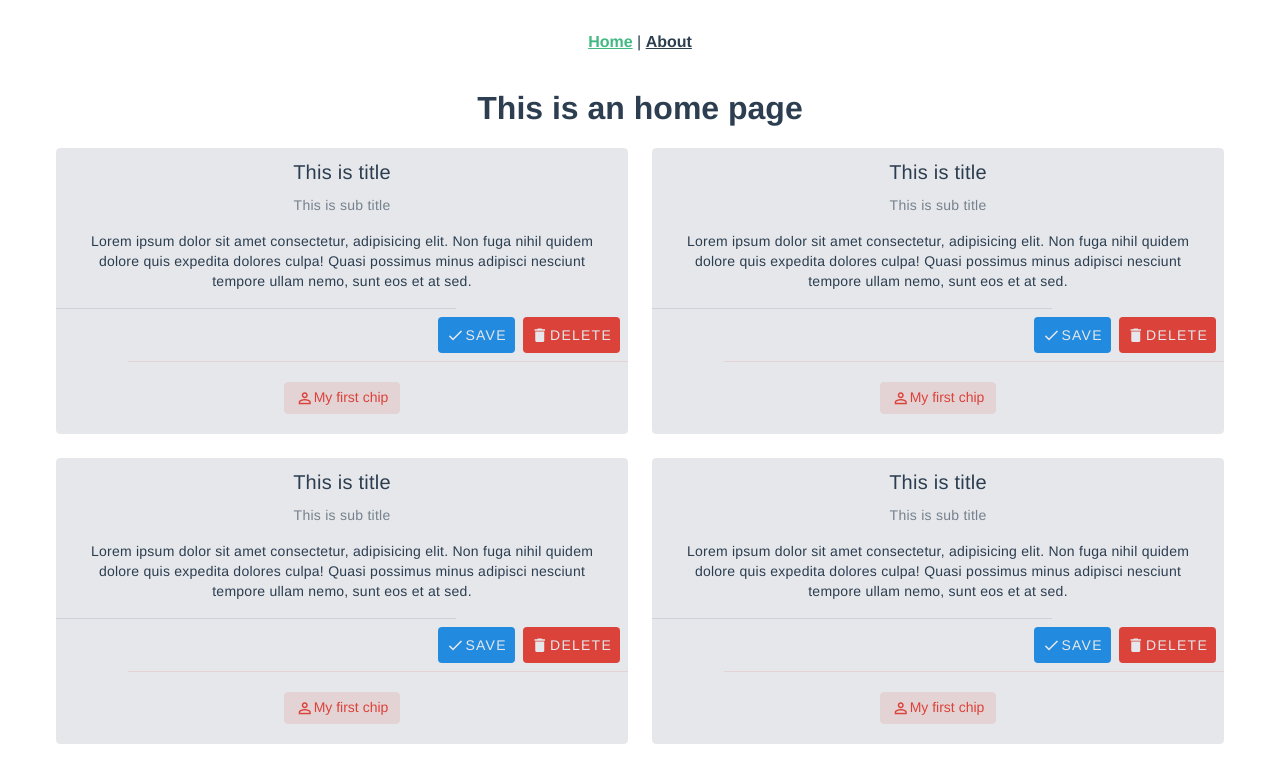
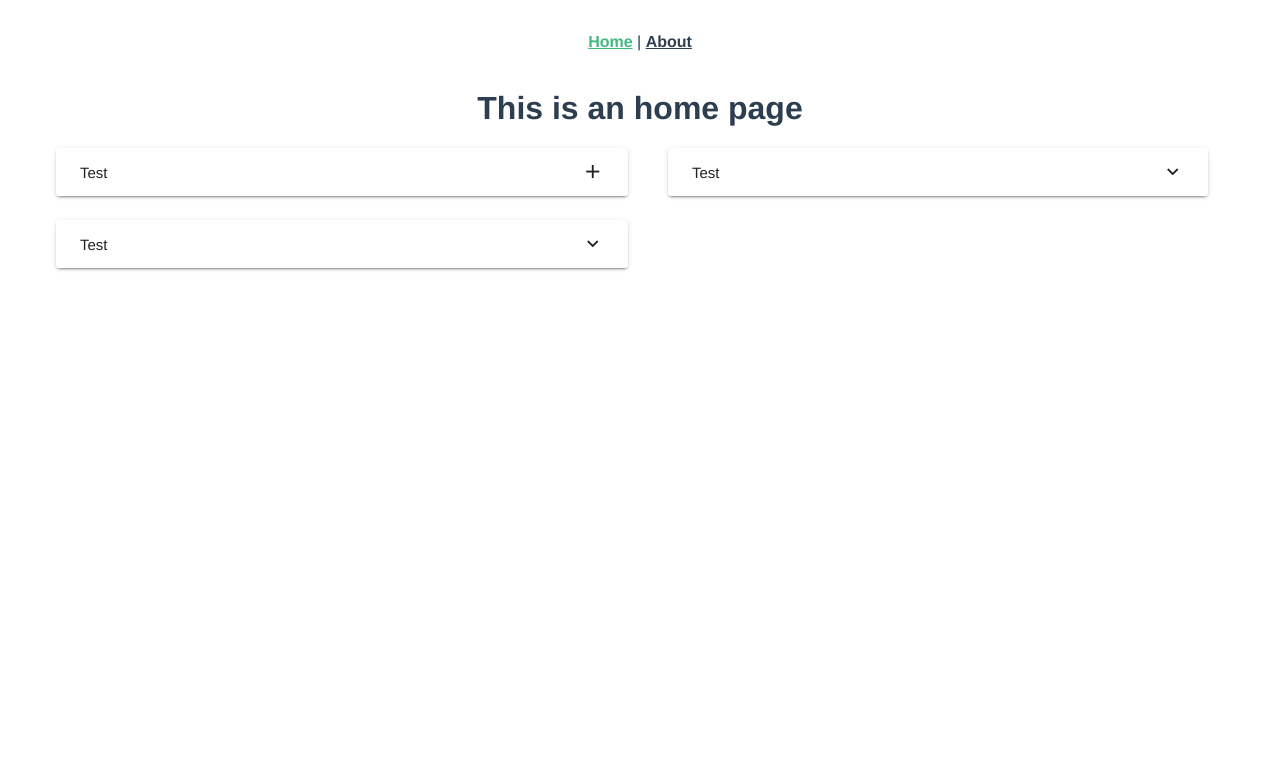
Before and after one commit to mohandshahin18/vuetify-app, a Vue app: page / in a window 1280 px wide. Shown: the top 782 px of the page. Built offline with nearby package versions, Linux system fonts and the light colour scheme.

Commit message:
Expansion Panels

```diff
--- /dev/null
+++ b/src/components/ExpansionPanel.vue
@@ -0,0 +1,46 @@
+<template>
+  <v-container>
+    <v-row>
+      <v-col cols="6">
+        <v-expansion-panels variant="inset">
+          <v-expansion-panel>
+            <v-expansion-panel-title
+              expand-icon="mdi-plus"
+              collapse-icon="mdi-minus"
+              >Test</v-expansion-panel-title
+            >
+            <v-expansion-panel-text>
+              Lorem ipsum dolor sit amet consectetur adipisicing elit. Commodi,
+              ratione debitis quis est labore voluptatibus! Eaque cupiditate
+              minima
+            </v-expansion-panel-text>
+          </v-expansion-panel>
+        </v-expansion-panels>
+      </v-col>
+      <v-col cols="6">
+        <v-expansion-panels variant="popout">
+          <v-expansion-panel>
+            <v-expansion-panel-title>Test</v-expansion-panel-title>
+            <v-expansion-panel-text>
+              Lorem ipsum dolor sit amet consectetur adipisicing elit. Commodi,
+              ratione debitis quis est labore voluptatibus! Eaque cupiditate
+              minima
+            </v-expansion-panel-text>
+          </v-expansion-panel>
+        </v-expansion-panels>
+      </v-col>
+      <v-col cols="6">
+        <v-expansion-panels variant="accordion">
+          <v-expansion-panel>
+            <v-expansion-panel-title>Test</v-expansion-panel-title>
+            <v-expansion-panel-text>
+              Lorem ipsum dolor sit amet consectetur adipisicing elit. Commodi,
+              ratione debitis quis est labore voluptatibus! Eaque cupiditate
+              minima
+            </v-expansion-panel-text>
+          </v-expansion-panel>
+        </v-expansion-panels>
+      </v-col>
+    </v-row>
+  </v-container>
+</template>
--- a/src/views/HomeView.vue
+++ b/src/views/HomeView.vue
@@ -5,7 +5,8 @@
     <!-- <MarginPadding /> -->
     <!-- <DisplayClass /> -->
     <!-- <ButtonIcon /> -->
-    <CardsVuetify />
+    <!-- <CardsVuetify /> -->
+    <ExpansionPanel />
   </div>
 </template>
 
@@ -14,7 +15,8 @@
 // import MarginPadding from "@/components/MarginPadding.vue";
 // import DisplayClass from "@/components/DisplayClass.vue";
 // import ButtonIcon from "@/components/ButtonIcon.vue";
-import CardsVuetify from "@/components/CardsVuetify.vue";
+// import CardsVuetify from "@/components/CardsVuetify.vue";
+import ExpansionPanel from "@/components/ExpansionPanel.vue";
 export default {
   name: "HomeView",
   components: {
@@ -22,7 +24,8 @@ export default {
     // MarginPadding,
     // DisplayClass,
     // ButtonIcon,
-    CardsVuetify,
+    // CardsVuetify,
+    ExpansionPanel,
   },
 };
 </script>
```
